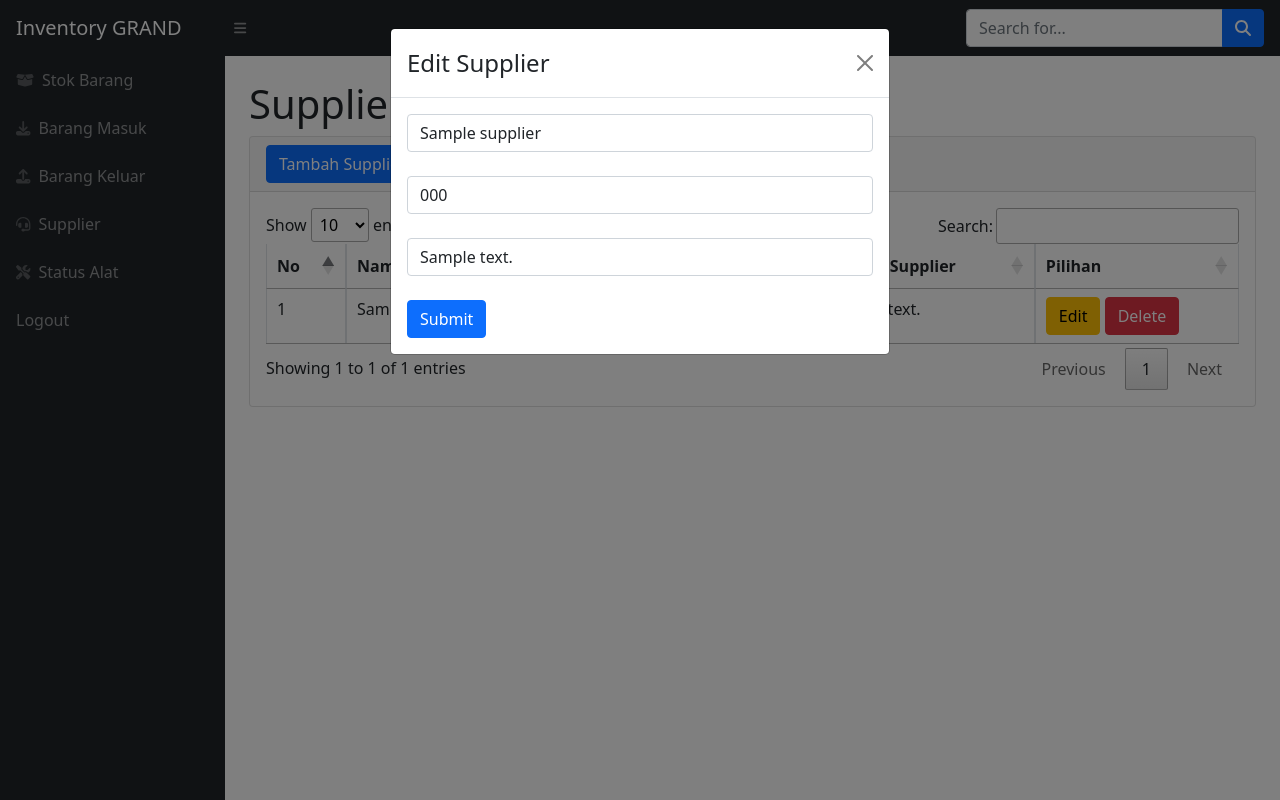
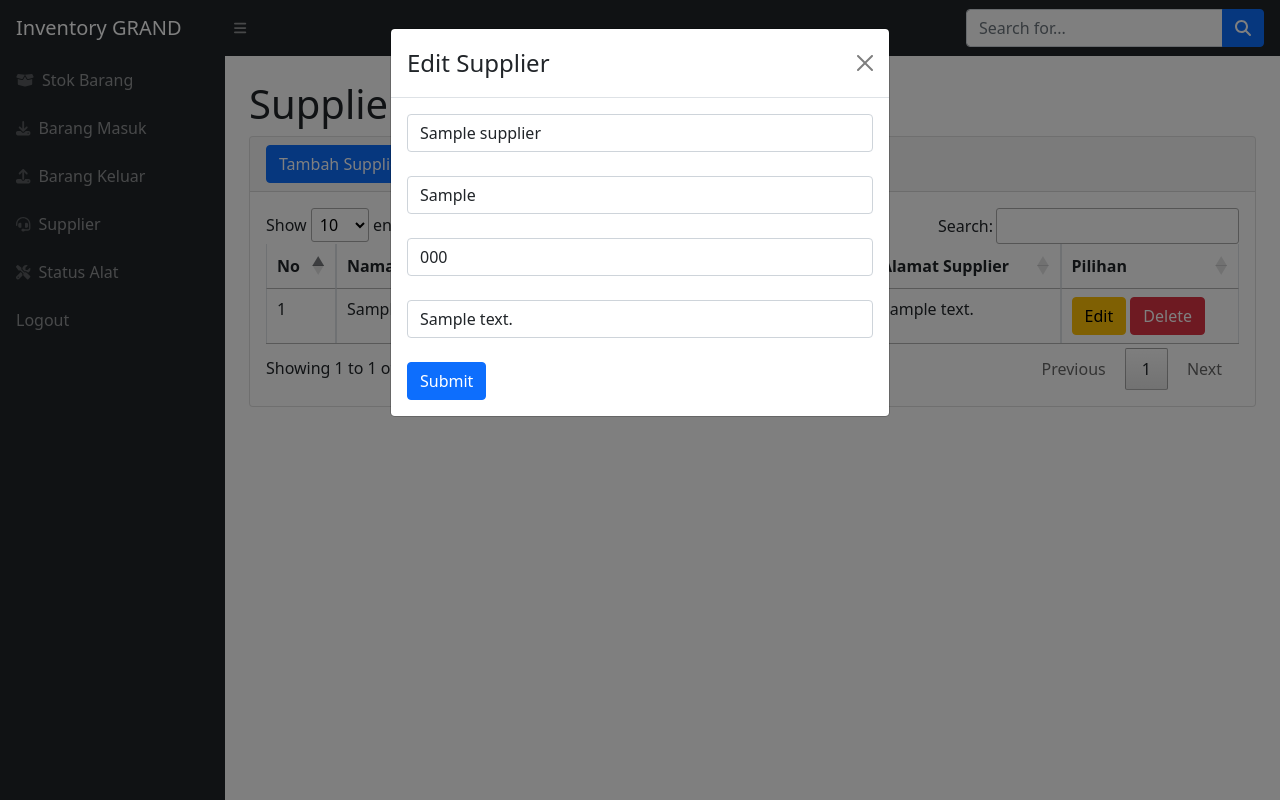
Before and after one commit to erlangga-avx/adminsaya, a PHP site: page /supplier.php in a window 1280 px wide, after a click on "Edit". Run offline with PHP 8.4, Linux system fonts and the light colour scheme; the visitor is signed in with stand-in values (Sample User, id 1); tables that the repository leaves empty or names only in its code hold one stand-in row (values such as "Sample post"); some libraries are stand-ins or nearby versions.

Commit message:
menambhakan kolom kategori di tabel supplier

```diff
--- a/function.php
+++ b/function.php
@@ -77,10 +77,11 @@ if(isset($_POST['addbarangkeluar'])){
 //menambah supplier
 if(isset($_POST['addsupplier'])){
     $namasupplier = $_POST['namasupplier'];
+    $kategorisupplier = $_POST['kategorisupplier'];
     $nomorsupplier = $_POST['nomorsupplier'];
     $alamat = $_POST['alamat'];
 
-    $addtotable = mysqli_query($conn,"insert into supplier (namasupplier, nomorsupplier, alamat) values('$namasupplier', '$nomorsupplier', '$alamat')");
+    $addtotable = mysqli_query($conn,"insert into supplier (namasupplier, kategorisupplier, nomorsupplier, alamat) values('$namasupplier', '$kategorisupplier', '$nomorsupplier', '$alamat')");
     if($addtotable){
         header('location:supplier.php');
     } else {
@@ -261,10 +262,11 @@ if(isset($_POST['hapusbarangkeluar'])){
 if(isset($_POST['updatesupplier'])){
     $ids = $_POST['ids'];
     $namasupplier = $_POST['namasupplier'];
+    $kategorisupplier = $_POST['kategorisupplier'];
     $nomorsupplier = $_POST['nomorsupplier'];
     $alamat = $_POST['alamat'];
 
-    $update = mysqli_query($conn, "update supplier set namasupplier='$namasupplier' , nomorsupplier='$nomorsupplier' , alamat='$alamat' where idsupplier='$ids'");
+    $update = mysqli_query($conn, "update supplier set namasupplier='$namasupplier' , kategorisupplier='$kategorisupplier', nomorsupplier='$nomorsupplier' , alamat='$alamat' where idsupplier='$ids'");
     if($update){
         header('location:supplier.php');
     } else {
--- a/supplier.php
+++ b/supplier.php
@@ -41,6 +41,7 @@ require 'cek.php';
                                             <tr>
                                                 <th>No</th>
                                                 <th>Nama Supplier</th>
+                                                <th>Kategori</th>
                                                 <th>No. Telepon Supplier</th>
                                                 <th>Alamat Supplier</th>
                                                 <th>Pilihan</th>
@@ -53,12 +54,14 @@ require 'cek.php';
                                             while($data=mysqli_fetch_array($ambilsemuadatasupplier)){
                                                 $ids = $data['idsupplier'];
                                                 $namasupplier = $data['namasupplier'];
+                                                $kategorisupplier = $data['kategorisupplier'];
                                                 $nomorsupplier = $data['nomorsupplier'];
                                                 $alamat = $data['alamat'];
                                             ?>
                                             <tr>
                                                 <td><?=$i++;?></td>
                                                 <td><?=$namasupplier;?></td>
+                                                <td><?=$kategorisupplier;?></td>
                                                 <td><?=$nomorsupplier;?></td>
                                                 <td><?=$alamat;?></td>
                                                 <td>
@@ -86,6 +89,8 @@ require 'cek.php';
                                                 <form method="post">
                                                 <div class="modal-body">
                                                 <input type="text" name="namasupplier" value="<?=$namasupplier;?>" class="form-control" required>
+                                                <br>
+                                                <input type="text" name="kategorisupplier" value="<?=$kategorisupplier;?>" class="form-control" required>
                                                 <br>
                                                 <input type="text" name="nomorsupplier" value="<?=$nomorsupplier;?>" class="form-control" required>
                                                 <br>
@@ -169,6 +174,8 @@ require 'cek.php';
         <div class="modal-body">
         <input type="text" name="namasupplier" placeholder="Nama Supplier" class="form-control" required>
         <br>
+        <input type="text" name="kategorisupplier" placeholder="Kategori Produk" class="form-control" required>
+        <br>
         <input type="text" name="nomorsupplier" placeholder="No. Telepon Supplier" class="form-control" required>
         <br>
         <input type="text" name="alamat" placeholder="Alamat Supplier" class="form-control" required>
```
